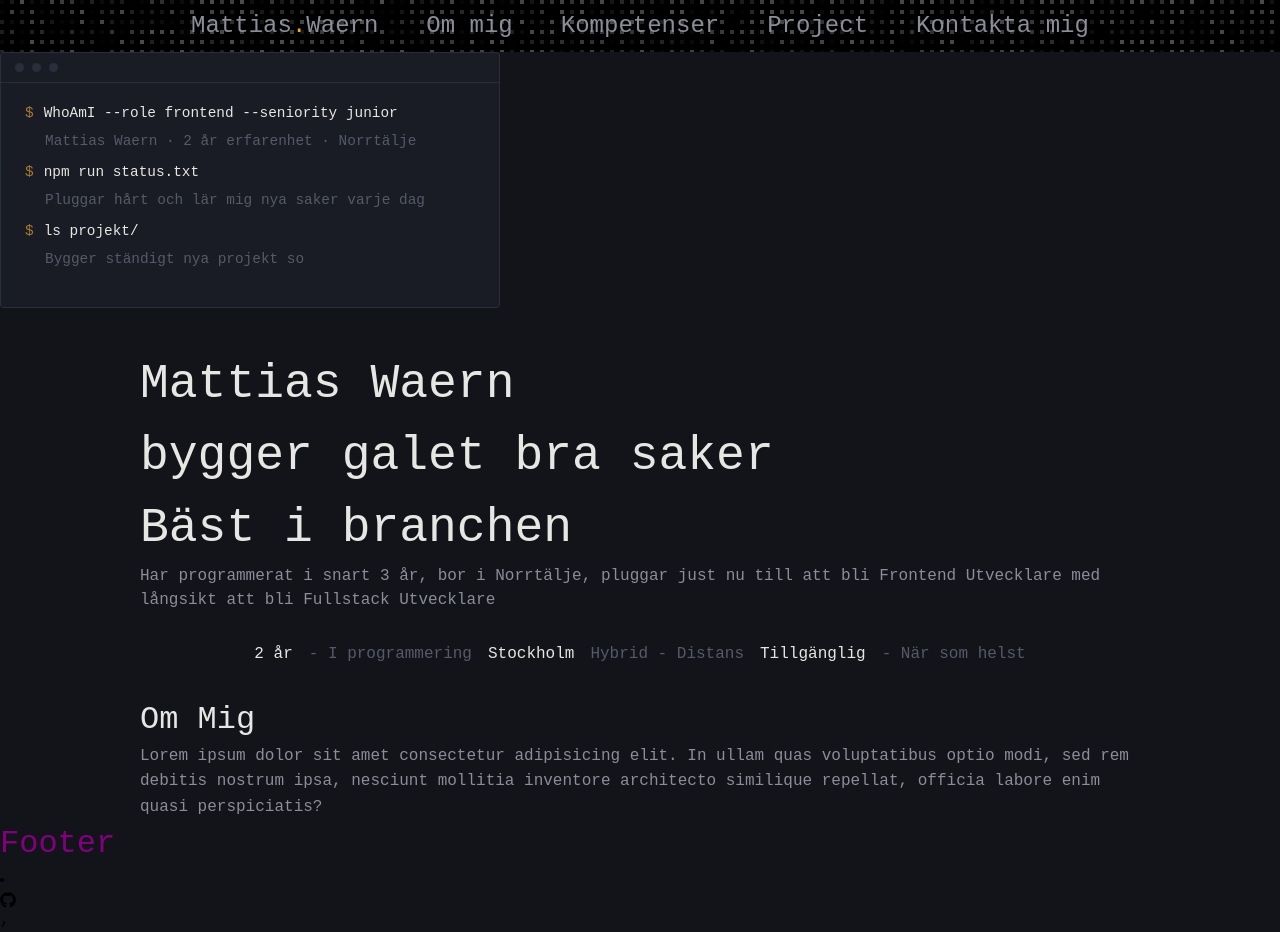
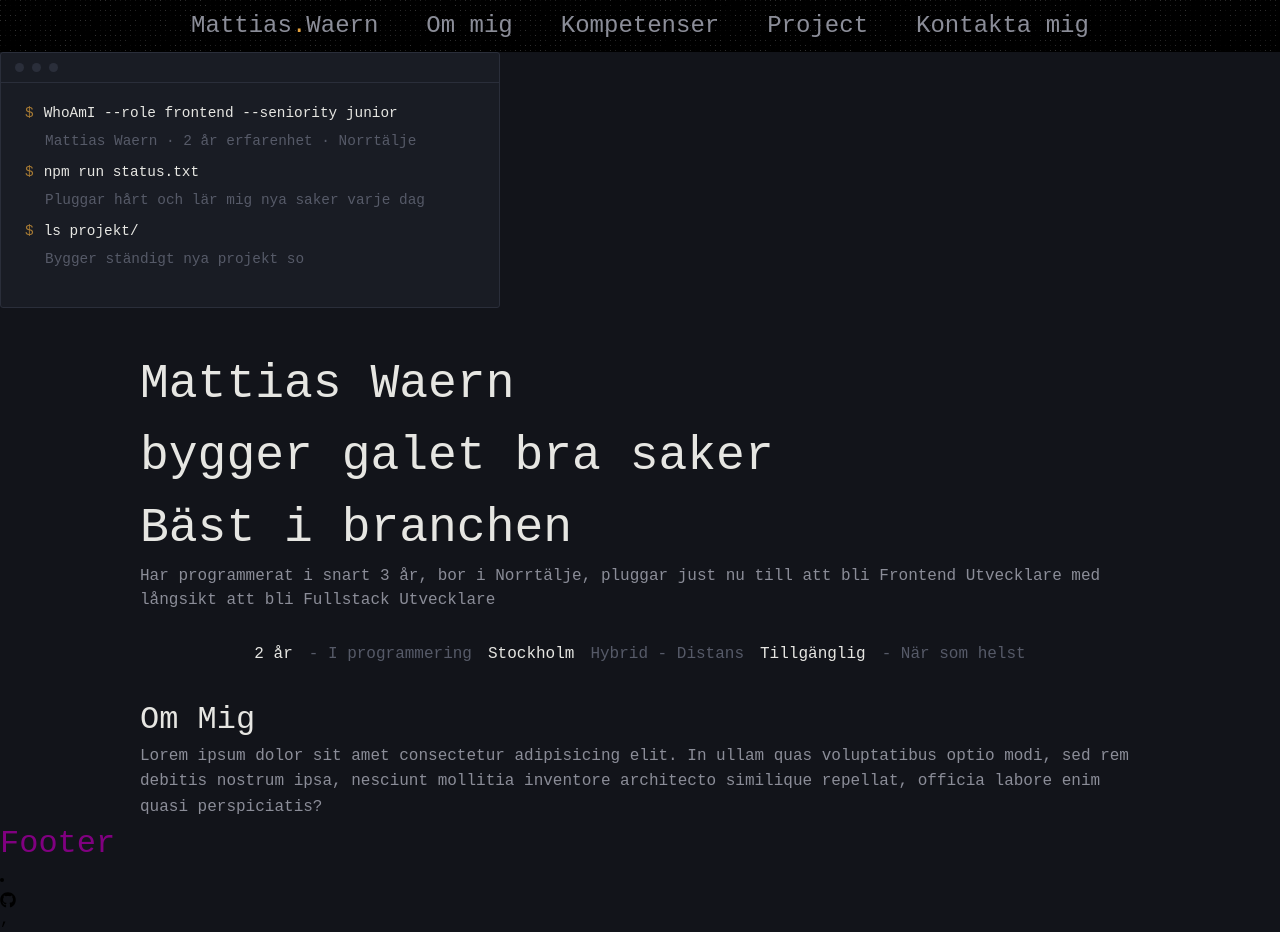
Before and after one commit to MattiasWaern/Portfolio, a React app: page / in a window 1280 px wide. Built offline with nearby package versions, Linux system fonts and the light colour scheme; the HTML template or start-up script is replaced by a standard one.

Commit message:
Update Header.tsx

```diff
--- a/src/components/Header.tsx
+++ b/src/components/Header.tsx
@@ -6,11 +6,11 @@ function Header() {
   return (
     <header>
       <FlickeringGrid
-        squareSize={4}
-        gridGap={6}
-        flickerChance={0.3}
+        squareSize={1}
+        gridGap={4}
+        flickerChance={0.2}
         color="255, 255, 255"
-        maxOpacity={.3}
+        maxOpacity={.2}
       />
 
       <div className="navbar">
```
